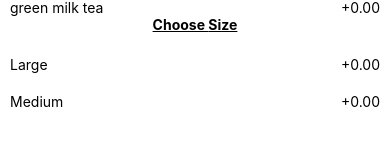
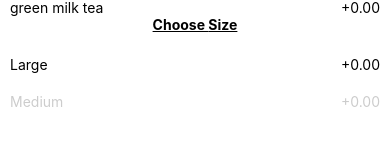
Before and after one commit to lilyzqy/Menu, a React Native app: screen / in a window 390 px wide. Shown: the part 266-412 px from the top of the page. Built offline with nearby package versions, Linux system fonts and the light colour scheme.

Commit message:
unavailable items are unclickable

```diff
--- a/App.js
+++ b/App.js
@@ -1,5 +1,6 @@
 import React from 'react';
 import { StyleSheet, Text, View, StatusBar, SectionList, TouchableOpacity } from 'react-native';
+import  assign  from 'lodash/assign';
 
 export default class App extends React.Component {
   constructor(){
@@ -33,12 +34,12 @@ export default class App extends React.Component {
             {
               "name": "milk tea",
               "price": 0,
-              "avilable": true
+              "available": true
             },
             {
               "name": "green milk tea",
               "price": 0,
-              "avilable": true
+              "available": true
             }
           ]
         },
@@ -50,12 +51,12 @@ export default class App extends React.Component {
             {
               "name": "Large",
               "price": 0,
-              "avilable": true
+              "available": true
             },
             {
               "name": "Medium",
               "price": 0,
-              "avilable": true
+              "available": false
             }
           ]
         }
@@ -78,8 +79,10 @@ export default class App extends React.Component {
     }
   }
   _renderItem({item}){
-    let price = item.price
+    console.log(item);
+    let price = item.price;
     let showPrice = (price/100).toFixed(2);
+    if(item.available){
       return (
         <TouchableOpacity
         onPress={this._onPress(price)}>
@@ -89,6 +92,13 @@ export default class App extends React.Component {
         </View>
         </TouchableOpacity>
       );
+    }else{
+      console.log(styles.unavailableItemList);
+      return(<View style={styles.unavailableItemList}>
+      <Text>{item.name}</Text>
+      <Text>+{showPrice}</Text>
+      </View>)
+    }
   }
   render() {
     let price = this.state.price/100;
@@ -159,5 +169,14 @@ const styles = StyleSheet.create({
     marginTop:20,
     marginLeft:10,
     marginRight:10
+  },
+  unavailableItemList:{
+    flex:1,
+    flexDirection:'row',
+    justifyContent:'space-between',
+    marginTop:20,
+    marginLeft:10,
+    marginRight:10,
+    opacity:0.2
   }
 });
--- a/package.json
+++ b/package.json
@@ -3,6 +3,7 @@
   "private": true,
   "dependencies": {
     "expo": "^27.0.1",
+    "lodash": "^4.17.10",
     "react": "16.3.1",
     "react-native": "https://github.com/expo/react-native/archive/sdk-27.0.0.tar.gz"
   }
```
Lines whose indentation alone changed are shown as unchanged.
